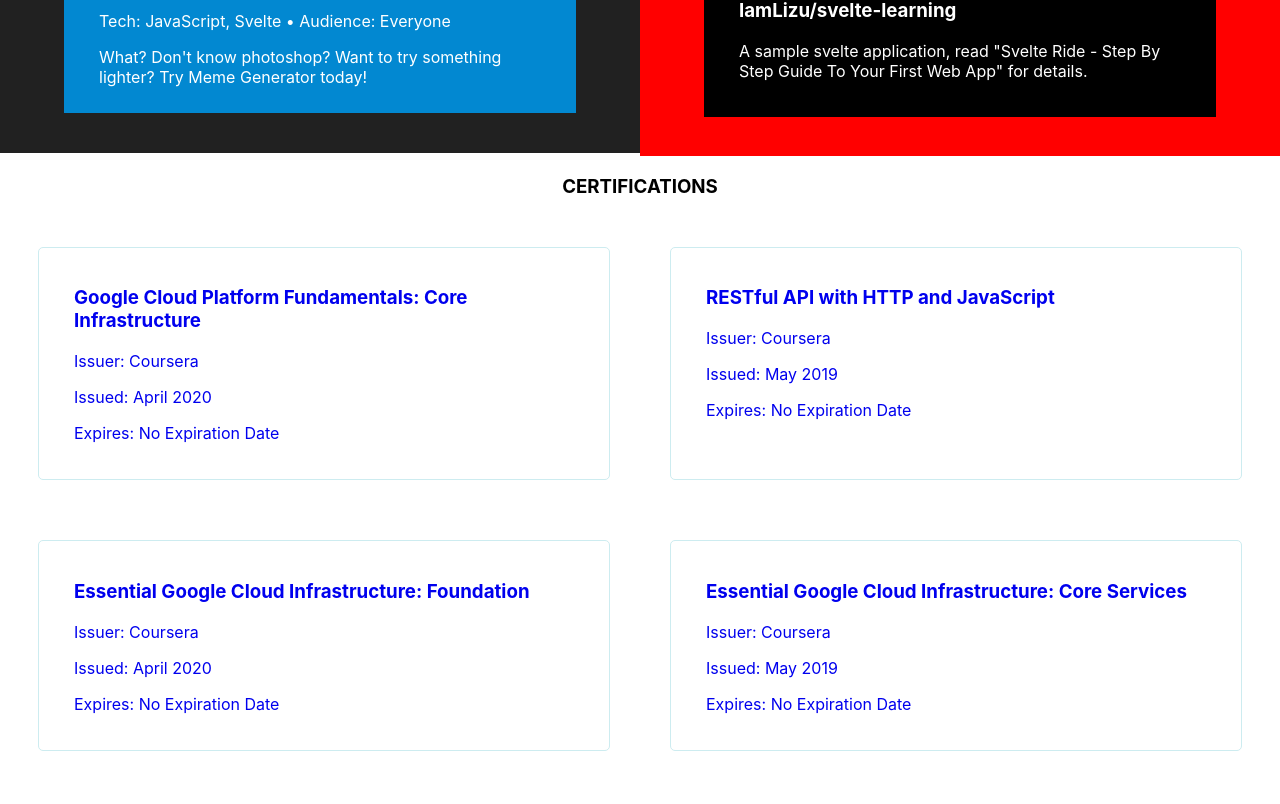
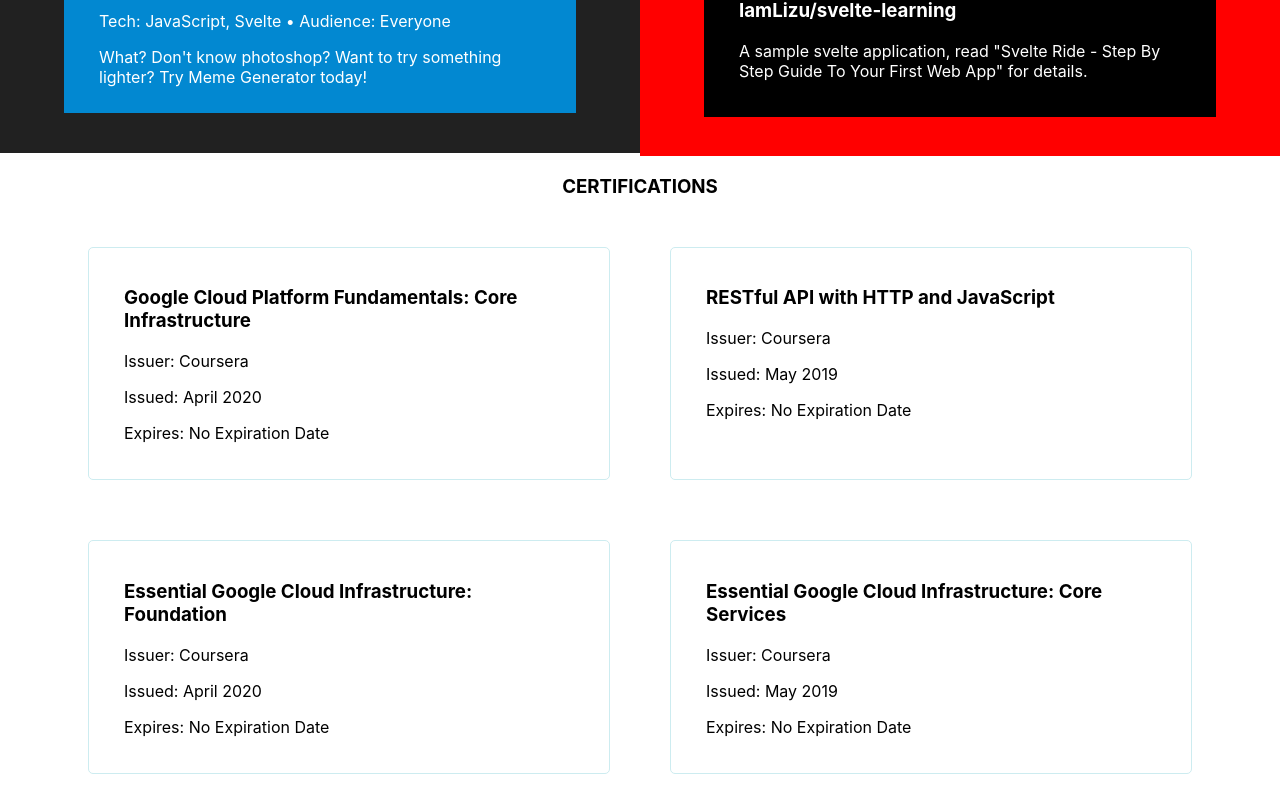
Before and after one commit to IamLizu/portfolio, a React (Create React App) app: page / in a window 1280 px wide. Shown: the part 3126-3930 px from the top of the page. Before the commit the page ends 3907 px from the top, so only its background shows below. Built offline with nearby package versions, Linux system fonts and the light colour scheme.

Commit message:
made cert responsive

```diff
--- a/src/components/Certifications.jsx
+++ b/src/components/Certifications.jsx
@@ -6,8 +6,8 @@
 
     const certs = Certificates.map(item => {
         return(
-            <div key={item.cert_url} className={styles.item}>
-                <a href={item.cert_url} target="_blank" rel="noopener noreferrer">
+            <div key={item.cert_url} className={styles.cert}>
+                <a className={styles.certUrl} href={item.cert_url} target="_blank" rel="noopener noreferrer">
                     <h3>{item.name}</h3>
                     <p>Issuer: {item.issuer}</p>
                     <p>Issued: {item.issued}</p>
--- a/src/components/cert.module.css
+++ b/src/components/cert.module.css
@@ -15,7 +15,7 @@
     background-color: inherit;
 }
 
-.item {
+.cert {
     margin: 30px 30px;
     padding: 20px 35px;
     border: 0.5px solid #CDECF0;
@@ -23,6 +23,46 @@
     border-radius: 5px;
     width: 500px;
 }
-.item a, a:visited{
+.cert a, a:visited, a:hover{
     text-decoration: none;
 }
+
+.certUrl {
+    color: black;
+}
+
+@media only screen and (max-width: 1280px) {
+    .cert {
+        width: 450px;
+    }
+}
+
+@media only screen and (max-width: 1180px) {
+    .cert {
+        width: 400px;
+    }
+}
+
+@media only screen and (max-width: 1080px) {
+    .cert {
+        width: 350px;
+    }
+}
+
+@media only screen and (max-width: 980px) {
+    .cert {
+        width: 300px;
+    }
+}
+
+@media only screen and (max-width: 880px) {
+    .cert {
+        width: 250px;
+    }
+}
+
+@media only screen and (max-width: 800px) {
+    .cert {
+        width: 500px;
+    }
+}
```
